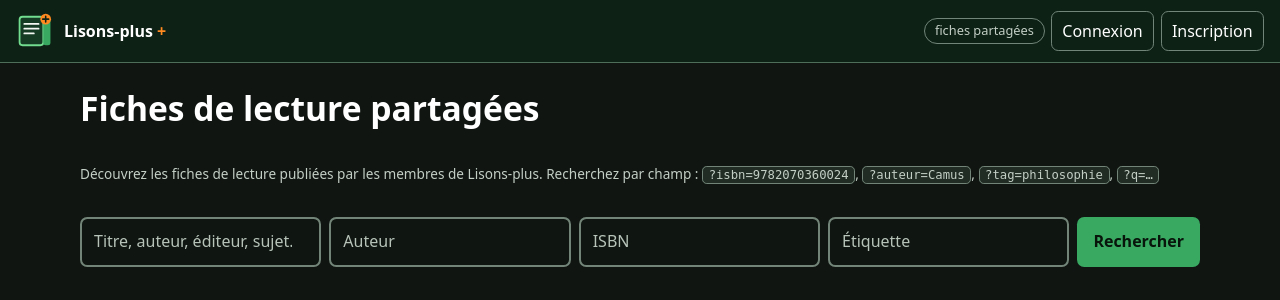
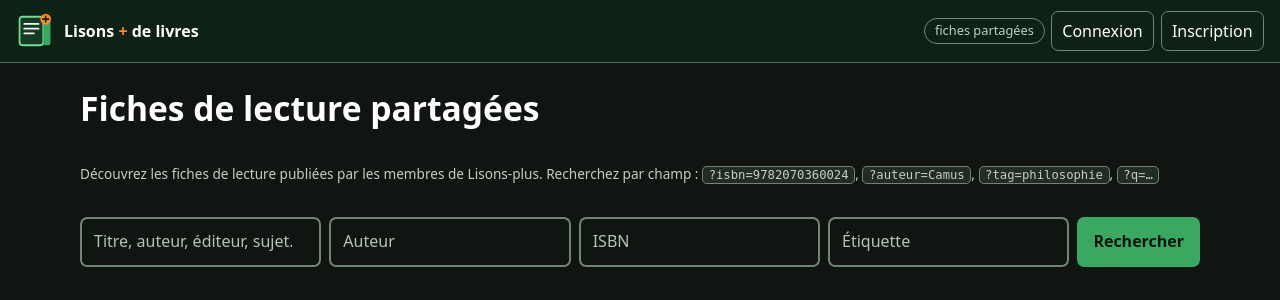
Before and after one commit to sebastienmeunier-info/Lisons-plus, a PHP site: page / in a window 1280 px wide. Shown: the top 300 px of the page. Run offline with PHP 8.4, Linux system fonts and the light colour scheme.

Commit message:
Entête : « Lisons + de livres » (le + reste en orange via --accent). header_text défaut = 'Lisons', nouveau header_suffix = 'de livres' (env LISONS_HEADER_TEXT / LISONS_HEADER_SUFFIX), rendus dans layout.php et layout_public.php.
Generated by Mistral Vibe.
Co-Authored-By: Mistral Vibe <vibe@mistral.ai>

```diff
--- a/config/config.php
+++ b/config/config.php
@@ -104,7 +104,8 @@ return [
     'app_name'    => getenv('LISONS_APP_NAME') ?: 'Lisons-plus',
     // Charte graphique (comme Plantons-plus) : logo + texte du bandeau
     'logo_url'    => getenv('LISONS_LOGO_URL') ?: '/public/img/logo.svg',
-    'header_text' => getenv('LISONS_HEADER_TEXT') ?: 'Lisons-plus',
+    'header_text'   => getenv('LISONS_HEADER_TEXT') ?: 'Lisons',
+    'header_suffix' => getenv('LISONS_HEADER_SUFFIX') ?: 'de livres',
     'base_url'    => rtrim(getenv('LISONS_BASE_URL') ?: '', '/'), // ex: https://livres.example.tld ; vide = détection auto
     'admin_email' => getenv('LISONS_ADMIN_EMAIL') ?: '',
     'debug'       => filter_var(getenv('LISONS_DEBUG') ?: false, FILTER_VALIDATE_BOOL),
--- a/resources/views/layout.php
+++ b/resources/views/layout.php
@@ -12,7 +12,7 @@
 <header class="site-header">
   <a class="project-brand" href="<?= url('/') ?>" aria-label="<?= e($config['app_name']) ?>">
     <img class="project-logo" src="<?= asset($config['logo_url'] ?? '/public/img/logo.svg') ?>" alt="">
-    <strong class="project-title"><?= e($config['header_text'] ?? 'Lisons') ?> <span class="project-title-plus">+</span></strong>
+    <strong class="project-title"><?= e($config['header_text'] ?? 'Lisons') ?> <span class="project-title-plus">+</span><?= !empty($config['header_suffix']) ? ' ' . e($config['header_suffix']) : '' ?></strong>
   </a>
   <button class="menu-toggle" type="button" aria-label="Ouvrir le menu" aria-controls="site-navigation" aria-expanded="false"><span></span><span></span><span></span></button>
   <nav id="site-navigation" class="site-navigation" aria-label="Navigation principale">
--- a/resources/views/layout_public.php
+++ b/resources/views/layout_public.php
@@ -13,7 +13,7 @@
 <header class="site-header">
   <a class="project-brand" href="<?= url('/partage') ?>" aria-label="<?= e($config['app_name']) ?>">
     <img class="project-logo" src="<?= asset($config['logo_url'] ?? '/public/img/logo.svg') ?>" alt="">
-    <strong class="project-title"><?= e($config['header_text'] ?? 'Lisons') ?> <span class="project-title-plus">+</span></strong>
+    <strong class="project-title"><?= e($config['header_text'] ?? 'Lisons') ?> <span class="project-title-plus">+</span><?= !empty($config['header_suffix']) ? ' ' . e($config['header_suffix']) : '' ?></strong>
   </a>
   <button class="menu-toggle" type="button" aria-label="Ouvrir le menu" aria-controls="site-navigation" aria-expanded="false"><span></span><span></span><span></span></button>
   <nav id="site-navigation" class="site-navigation" aria-label="Navigation principale">
```
